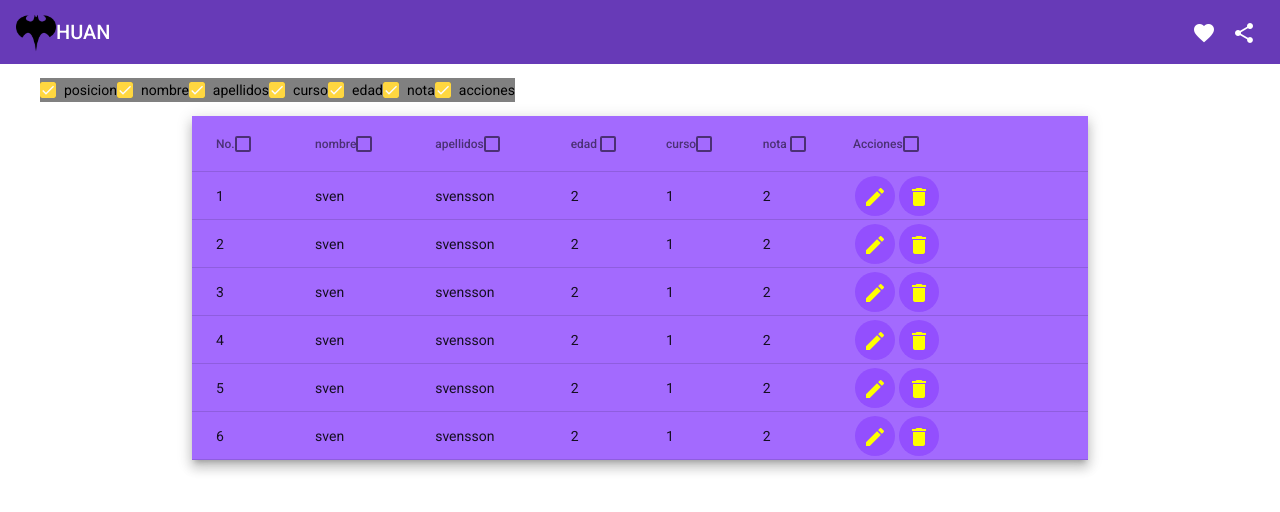
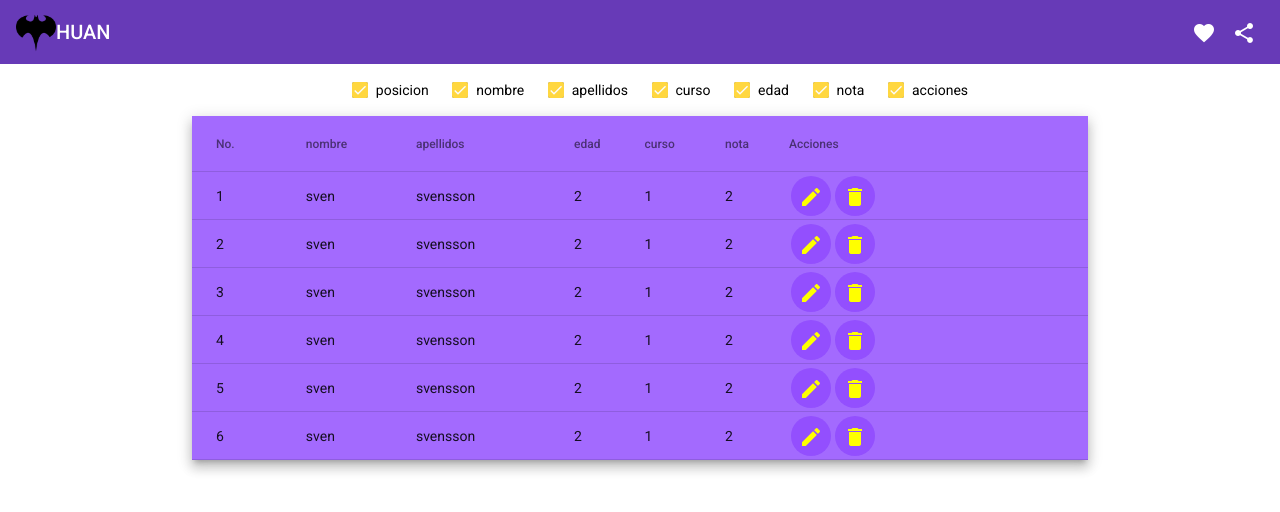
Before and after one commit to blackulf66/DI, an Angular app in the folder Proyecto/: page / in a window 1280 px wide. Shown: the top 512 px of the page. Built offline with nearby package versions, Linux system fonts and the light colour scheme.

Commit message:
añadido estilos a los checkbox

```diff
--- a/Proyecto/src/app/table/table.component.css
+++ b/Proyecto/src/app/table/table.component.css
@@ -13,14 +13,16 @@ table {
   }
 
 li{
-  background-color: grey;
   display: inline-table;
-  justify-content: center;
   margin: auto;
 
-}
-div {
-  display:flex;
-  margin:auto;
 
 }
+ul {
+  display: flex;
+  justify-content: center;
+  margin-left:300px;
+  margin-right:300px;
+
+
+}
--- a/Proyecto/src/app/table/table.component.html
+++ b/Proyecto/src/app/table/table.component.html
@@ -29,39 +29,39 @@
 
   <!-- Position Column -->
   <ng-container matColumnDef="position">
-    <th mat-header-cell *matHeaderCellDef> No.<mat-checkbox class="example-margin"></mat-checkbox> </th>
+    <th mat-header-cell *matHeaderCellDef> No. </th>
     <td mat-cell *matCellDef="let element"> {{element.position}} </td>
   </ng-container>
 
   <!-- Name Column -->
   <ng-container matColumnDef="nombre">
-    <th mat-header-cell *matHeaderCellDef> nombre<mat-checkbox class="example-margin"></mat-checkbox> </th>
+    <th mat-header-cell *matHeaderCellDef> nombre </th>
     <td mat-cell *matCellDef="let element"> {{element.nombre}} </td>
   </ng-container>
   <ng-container matColumnDef="apellidos">
-    <th mat-header-cell *matHeaderCellDef> apellidos<mat-checkbox class="example-margin"></mat-checkbox></th>
+    <th mat-header-cell *matHeaderCellDef> apellidos</th>
     <td mat-cell *matCellDef="let element"> {{element.apellidos}} </td>
   </ng-container>
 
   <!-- Weight Column -->
   <ng-container matColumnDef="edad">
-    <th mat-header-cell *matHeaderCellDef> edad <mat-checkbox class="example-margin"></mat-checkbox></th>
+    <th mat-header-cell *matHeaderCellDef> edad </th>
     <td mat-cell *matCellDef="let element"> {{element.edad}} </td>
   </ng-container>
 
   <ng-container matColumnDef="curso">
-    <th mat-header-cell *matHeaderCellDef> curso<mat-checkbox class="example-margin"></mat-checkbox> </th>
+    <th mat-header-cell *matHeaderCellDef> curso </th>
     <td mat-cell *matCellDef="let element"> {{element.curso}} </td>
   </ng-container>
 
   <!-- Symbol Column -->
   <ng-container matColumnDef="nota">
-    <th mat-header-cell *matHeaderCellDef> nota <mat-checkbox class="example-margin"></mat-checkbox></th>
+    <th mat-header-cell *matHeaderCellDef> nota </th>
     <td mat-cell *matCellDef="let element"> {{element.notamedia}} </td>
   </ng-container>
 
   <ng-container matColumnDef="acciones">
-    <th mat-header-cell *matHeaderCellDef> Acciones<mat-checkbox class="example-margin"></mat-checkbox> </th>
+    <th mat-header-cell *matHeaderCellDef> Acciones </th>
     <td mat-cell *matCellDef="let element">
     <button mat-icon-button>
       <mat-icon>edit</mat-icon>
```
Also changed, not shown: 1 other file (tests, documents, lock files or other folders).
